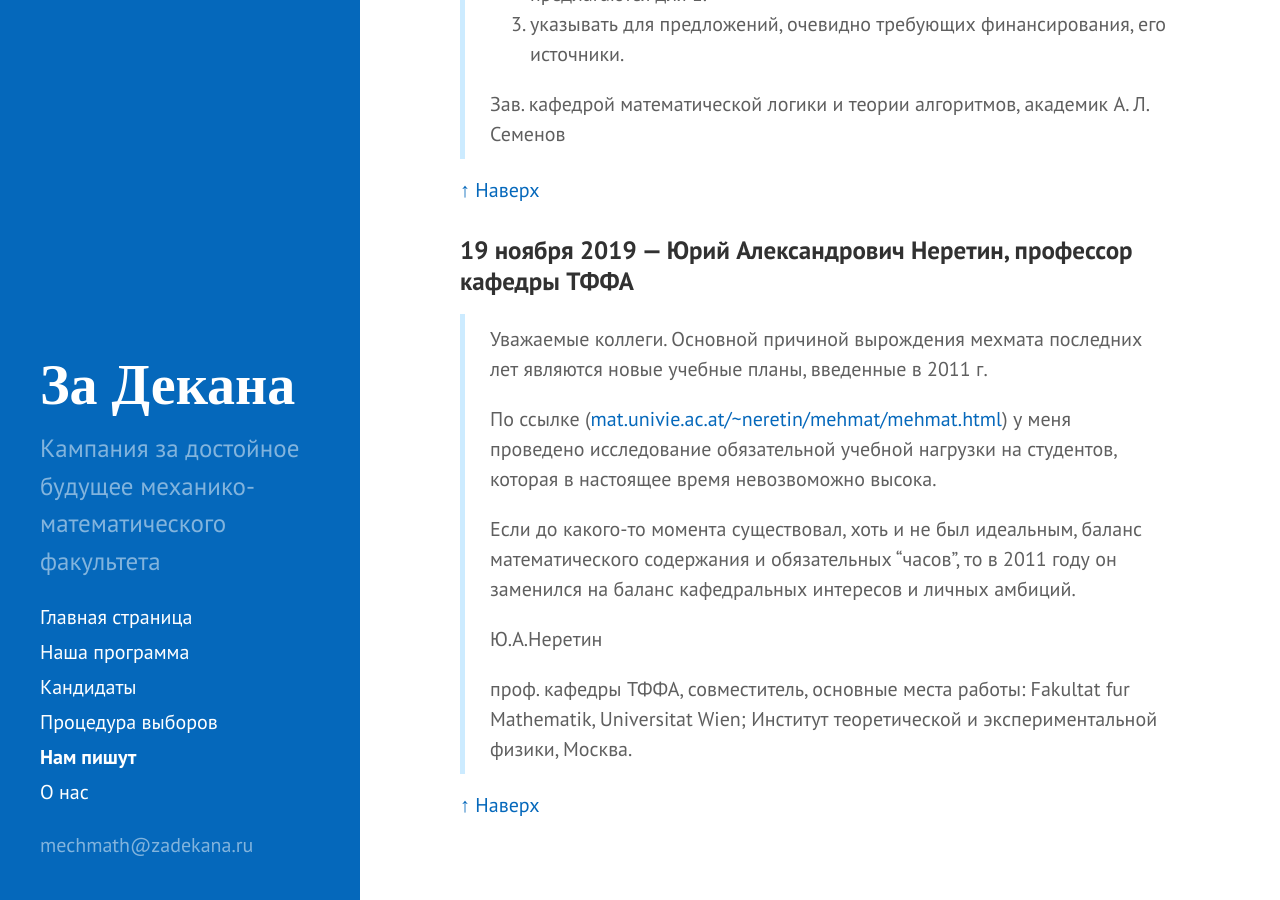
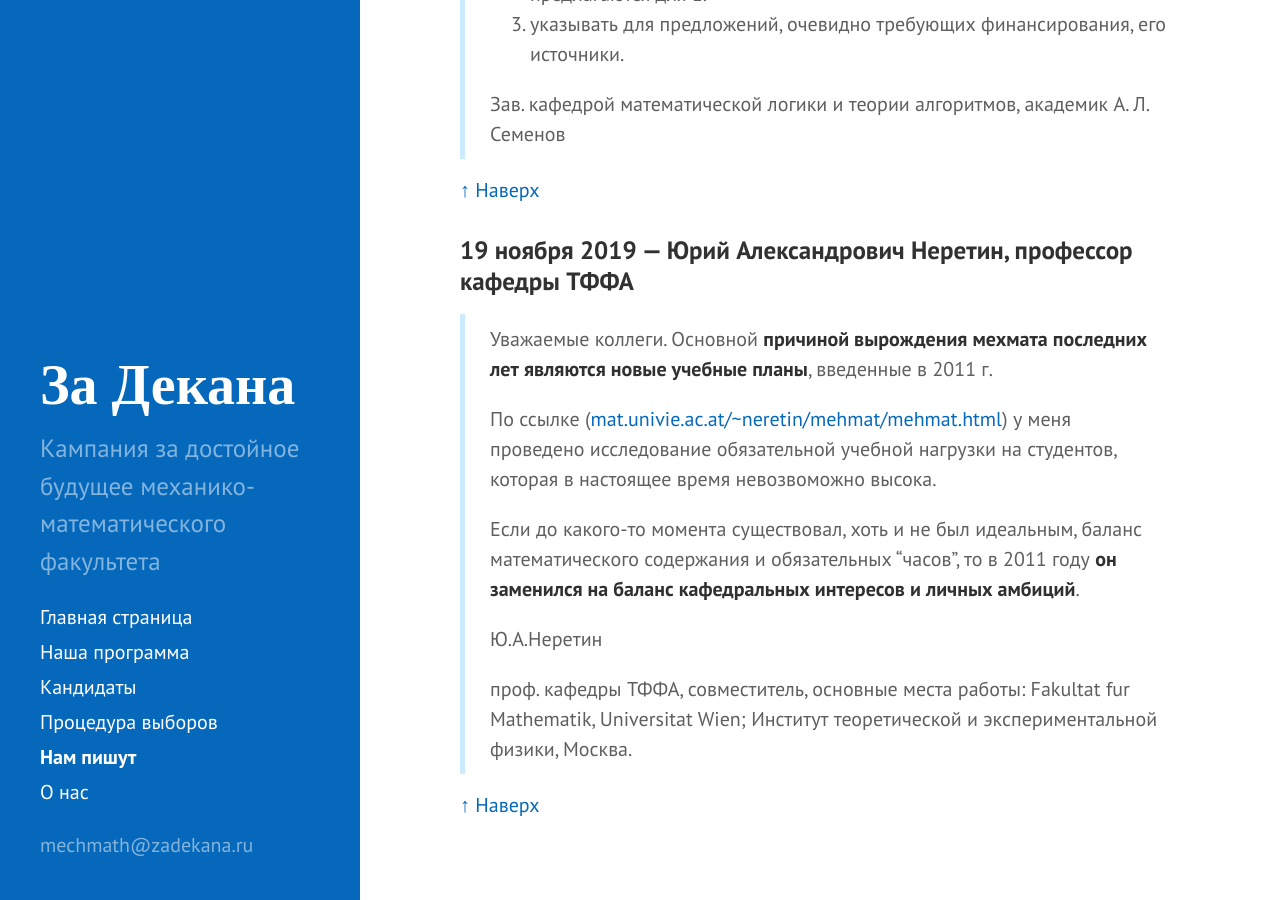
Before and after one commit to studmm/zadekana, a Jekyll site: the page built from page_04_feedback.md, in a window 1280 px wide and 900 px high, scrolled down 33557 px. Built offline with Jekyll 4.4.1, drawn with Linux system fonts in a browser that asks for light colours; some web fonts are replaced.

Commit message:
new: bold

```diff
--- a/page_04_feedback.md
+++ b/page_04_feedback.md
@@ -393,11 +393,11 @@ permalink: feedback
 <a name="16"></a>
 ### 19 ноября 2019 — Юрий Александрович Неретин, профессор кафедры ТФФА
 
-> Уважаемые коллеги. Основной причиной вырождения мехмата последних лет являются новые учебные планы, введенные в 2011 г.
+> Уважаемые коллеги. Основной **причиной вырождения мехмата последних лет являются новые учебные планы**, введенные в 2011 г.
 >
 > По ссылке ([mat.univie.ac.at/~neretin/mehmat/mehmat.html](https://www.mat.univie.ac.at/~neretin/mehmat/mehmat.html)) у меня проведено исследование обязательной учебной нагрузки на студентов, которая в настоящее время невозвоможно высока.
 >
-> Если до какого-то момента существовал, хоть и не был идеальным, баланс математического содержания и обязательных "часов", то в 2011 году он заменился на баланс кафедральных интересов и личных амбиций.
+> Если до какого-то момента существовал, хоть и не был идеальным, баланс математического содержания и обязательных "часов", то в 2011 году **он заменился на баланс кафедральных интересов и личных амбиций**.
 >
 > Ю.А.Неретин
 >
```
